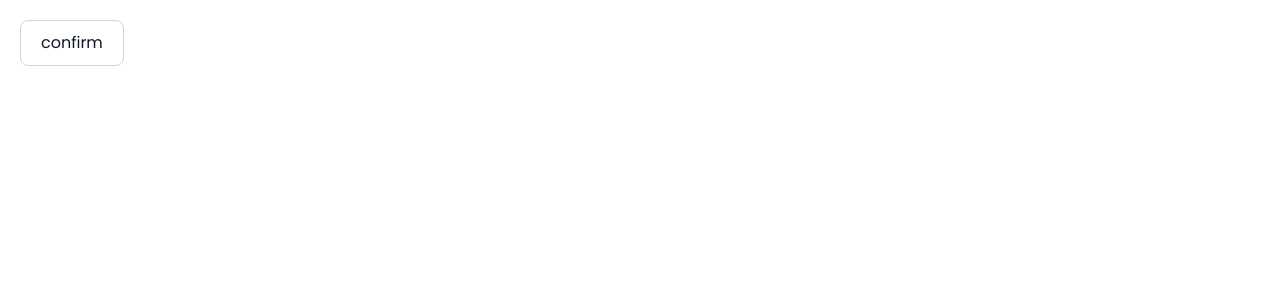
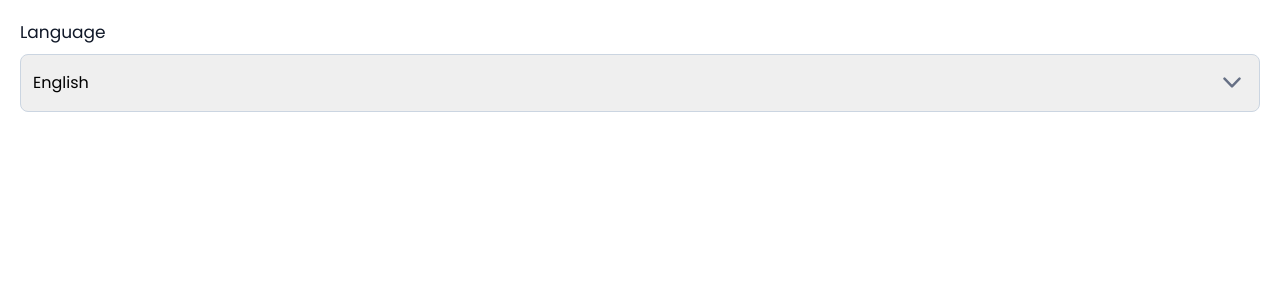
Before and after one commit to fet-ub/restat-client, a React (Create React App) app: page / in a window 1280 px wide. Shown: the top 300 px of the page. Built offline with nearby package versions, Linux system fonts and the light colour scheme.

Commit message:
select input

```diff
--- a/src/App.tsx
+++ b/src/App.tsx
@@ -3,7 +3,8 @@ import "./App.css";
 import TextInput from "./components/common/inputs/text-input/TextInput.common";
 import PasswordInput from "./components/common/inputs/password-input/PasswordInput.common";
 import Button from "./components/common/buttons/Button.common";
-
+import SelectInput from "./components/common/inputs/select-input/SelectInput.common";
+import { LANGUAGE_CONSTANTS } from "./repository/constants/constants";
 function App() {
    const [form, setForm] = useState({
      email: "",
@@ -12,7 +13,15 @@ function App() {
 
   return (
     <div className="App">
-      <Button text="confirm" buttonType="TERTIARY" />
+      {/* <Button text="confirm" buttonType="TERTIARY" /> */}
+      <SelectInput
+        selectOptions={LANGUAGE_CONSTANTS}
+        label="Language"
+        onChange={(e) => {
+          setForm({ ...form, email: e.target.value });
+        }}
+        value={form.email}
+      />
       {/* <TextInput
         placeholder={"example@gmail.com"}
         label="Email Address"
--- /dev/null
+++ b/src/components/common/inputs/input.module.css
@@ -0,0 +1,84 @@
+.container {
+  width: 100%;
+}
+
+.select__container {
+  width: 100%;
+  position: relative;
+  border-radius: 8px;
+  width: 100%;
+  padding:16px 12px;
+  border: 1px solid rgb(203 213 225 / 1);
+  display: flex;
+  display: -ms-flexbox;
+  align-items: center;
+  transition: 0.2s ease-in-out;
+  -webkit-transition: 0.2s ease-in-out;
+  box-shadow: 0px 4px 4px transparent;
+  -webkit-box-shadow: 0px 4px 4px transparent;
+  /* padding: 0 20px; */
+  font-weight: 400;
+  font-size: 16px;
+  margin-top: 7px;
+  /* border-right: 16px solid transparent */
+  /* padding-left: 30px; */
+}
+
+.select__wrapper {
+  width: 100%;
+  height: 100%;
+  border: none;
+}
+
+select {
+  -webkit-appearance: none;
+  appearance: none;
+  border: none;
+  outline: none;
+}
+
+select {
+  background-image: url('../../../repository/assets/svg/Dropdown.svg');
+  background-size: 18px;
+  background-repeat: no-repeat;
+  background-position: calc(100% - 18px) center;
+}
+
+.input__wrapper {
+  position: relative;
+  border-radius: 8px;
+  width: 100%;
+  height: 68px;
+  border: 1px solid #e3e5e5;
+  display: flex;
+  display: -ms-flexbox;
+  align-items: center;
+  transition: 0.2s ease-in-out;
+  -webkit-transition: 0.2s ease-in-out;
+  box-shadow: 0px 4px 4px transparent;
+  -webkit-box-shadow: 0px 4px 4px transparent;
+}
+
+.input__wrapper > .input__section {
+  position: relative;
+  width: 100%;
+  height: 100%;
+  display: flex;
+  display: -ms-flexbox;
+  align-items: center;
+}
+
+.input__wrapper input {
+  height: 100%;
+  width: 100%;
+  padding-left: 65px;
+  border: none;
+  font-weight: 400;
+  font-size: 2rem;
+  line-height: 29px;
+  letter-spacing: 0.08em;
+  color: var(--CAMSOL_NEUTRAL_800);
+  /* color: var(--CAMSOL_NEUTRAL_300); */
+  transition: 0.2s ease-in-out;
+  -webkit-transition: 0.2s ease-in-out;
+}
--- /dev/null
+++ b/src/components/common/inputs/select-input/SelectInput.common.tsx
@@ -0,0 +1,33 @@
+import React from 'react'
+import { SelectInputPropType } from '../../../../types/common/select-input.type';
+import styles from '../input.module.css'
+
+const SelectInput = ({
+  selectOptions,
+  onChange,
+  value,
+  label,
+}: SelectInputPropType) => {
+  return (
+    <div className="mb-4">
+      <label className="block  text-[17px] text-secondary  font-[500] mb-2">
+        {label}
+      </label>
+      <select
+        value={value}
+        className={styles.select__container}
+        onChange={onChange}
+      >
+        {selectOptions?.map((selectOption, index) => {
+          return (
+            <option value={selectOption.value} key={index}>
+              {selectOption.label}
+            </option>
+          );
+        })}
+      </select>
+    </div>
+  );
+};
+
+export default SelectInput
--- a/src/components/common/inputs/text-input/TextInput.common.tsx
+++ b/src/components/common/inputs/text-input/TextInput.common.tsx
@@ -15,7 +15,7 @@ const TextInput = ({
         {label}
       </label>
       <input
-        className={` border border-slate-300 rounded w-full py-4 px-3 text-secondary font-normal text-[17px] leading-tight focus:outline-none focus:shadow-outline placeholder:text-[17px] placeholder:font-normal focus:ring-1  ${
+        className={` border border-slate-300 rounded-lg w-full py-4 px-3 text-secondary font-normal text-[17px] leading-tight focus:outline-none focus:shadow-outline placeholder:text-[17px] placeholder:font-normal focus:ring-1  ${
           value.length > 2
             ? "focus:ring-1 focus:ring-validColor"
             : value.length === 0
--- /dev/null
+++ b/src/icons/Dropdown.icon.tsx
@@ -0,0 +1,24 @@
+import React from 'react'
+import { IconPropsType } from '../types';
+
+const DropdownIcon = ({ width = 42, height = 41 }: IconPropsType) => {
+  return (
+    <svg
+      width="12"
+      height="7"
+      viewBox="0 0 12 7"
+      fill="none"
+      xmlns="http://www.w3.org/2000/svg"
+    >
+      <path
+        d="M1 1L6 6L11 1"
+        stroke="#667085"
+        stroke-width="1.66667"
+        stroke-linecap="round"
+        stroke-linejoin="round"
+      />
+    </svg>
+  );
+};
+
+export default DropdownIcon
--- /dev/null
+++ b/src/repository/constants/constants.ts
@@ -0,0 +1,10 @@
+export const LANGUAGE_CONSTANTS = [
+  {
+    label: "English",
+    value: "english",
+  },
+  {
+    label: "French",
+    value: "french",
+  },
+];
--- /dev/null
+++ b/src/types/common/select-input.type.ts
@@ -0,0 +1,11 @@
+export interface selectOptionType {
+  label: string;
+  value: string;
+}
+
+export interface SelectInputPropType {
+  selectOptions: selectOptionType[];
+  onChange: (e: React.ChangeEvent<HTMLSelectElement>) => void;
+  value: string;
+  label: string;
+}
```
Also changed, not shown: src/repository/assets/svg/Dropdown.svg (added).
